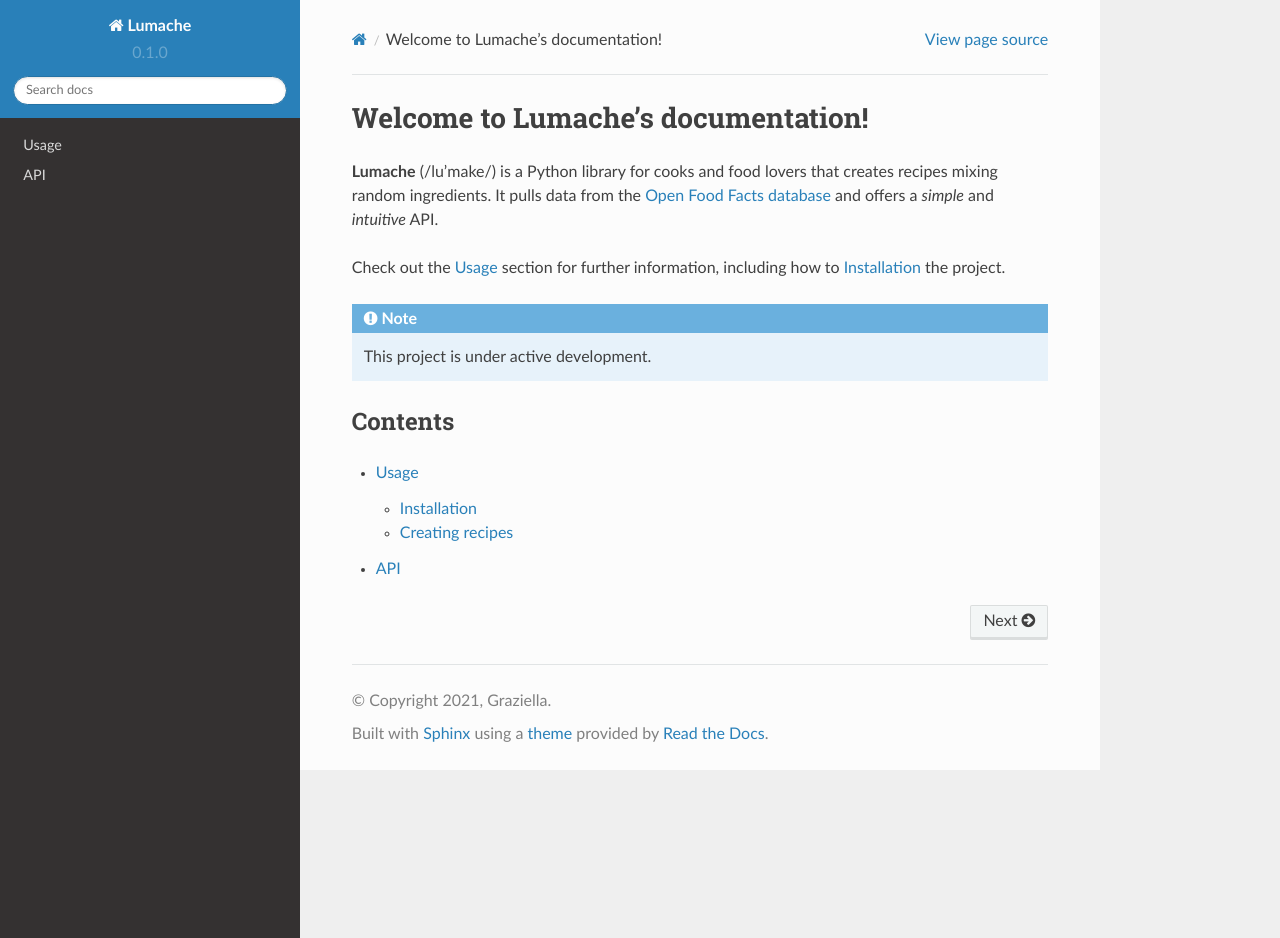
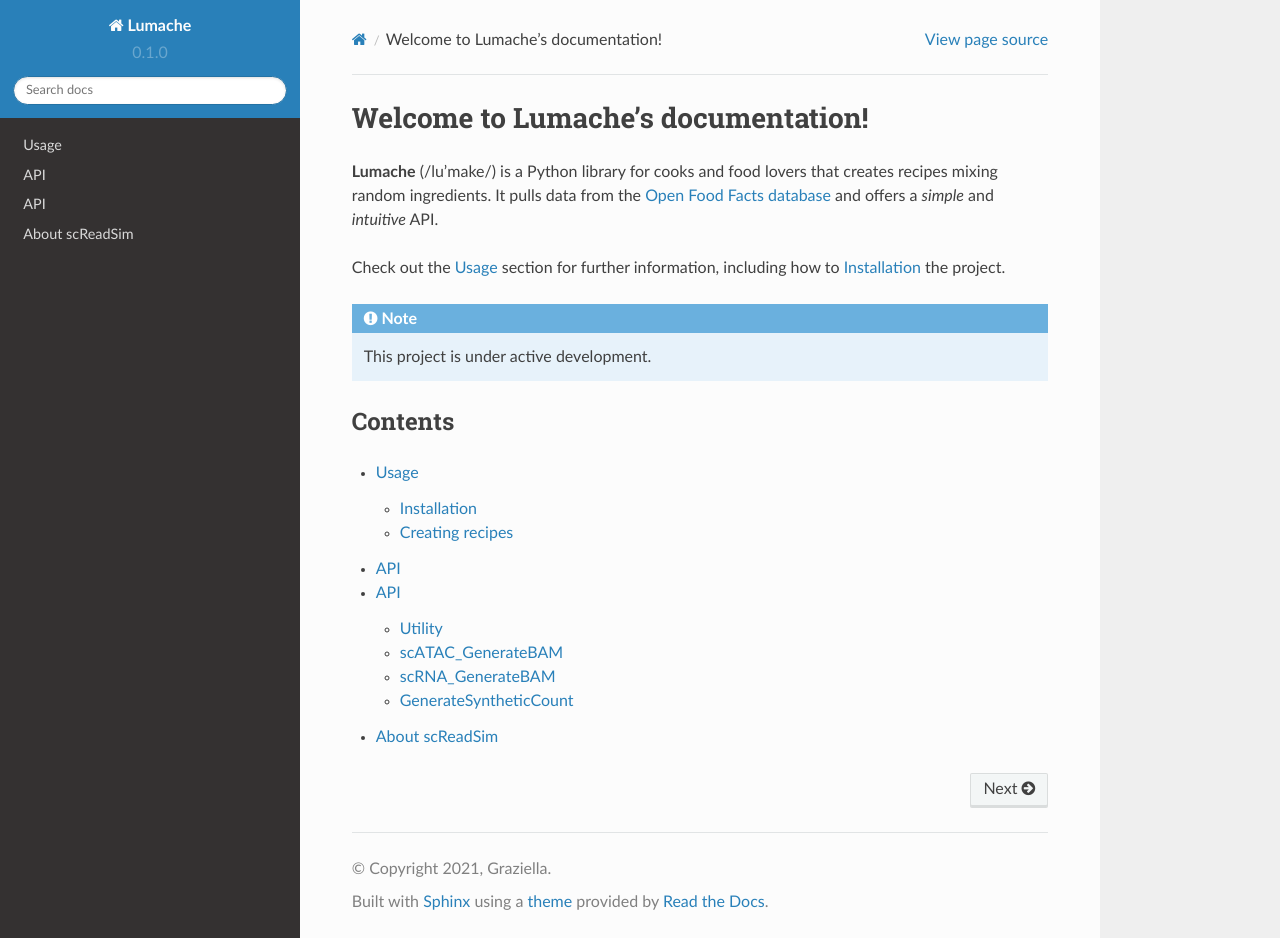
Before and after one commit to saidiwang/rtd-tutorial, a Sphinx documentation site: the page built from docs/source/index.rst, in a window 1280 px wide and 938 px high. Built offline with Sphinx 7.4.7 and the Read the Docs theme 2.0.0, drawn with Linux system fonts in a browser that asks for light colours; part of the change alters nothing that is shown.

Commit message:
Update index.rst

```diff
--- a/docs/source/index.rst
+++ b/docs/source/index.rst
@@ -20,3 +20,8 @@ Contents
 
    usage
    api
+   scReadSim/OVERVIEW/API
+   scReadSim/OVERVIEW/About scReadSim.rst
+   scReadSim/TUTORIALS/scATACseq_INPUT_10X.rst
+   scReadSim/TUTORIALS/scATACseq_NoInput_10X.rst
+   scReadSim/TUTORIALS/scRNAseq_10X.rst
```
